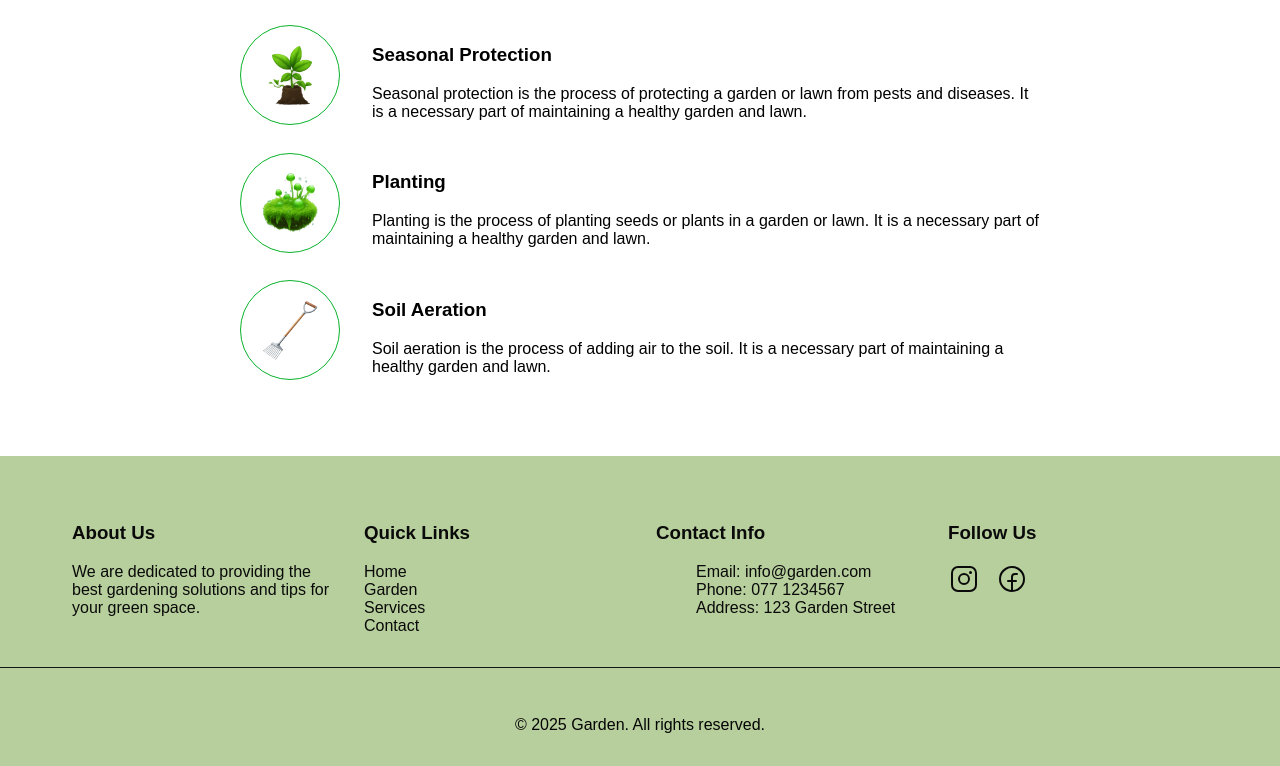
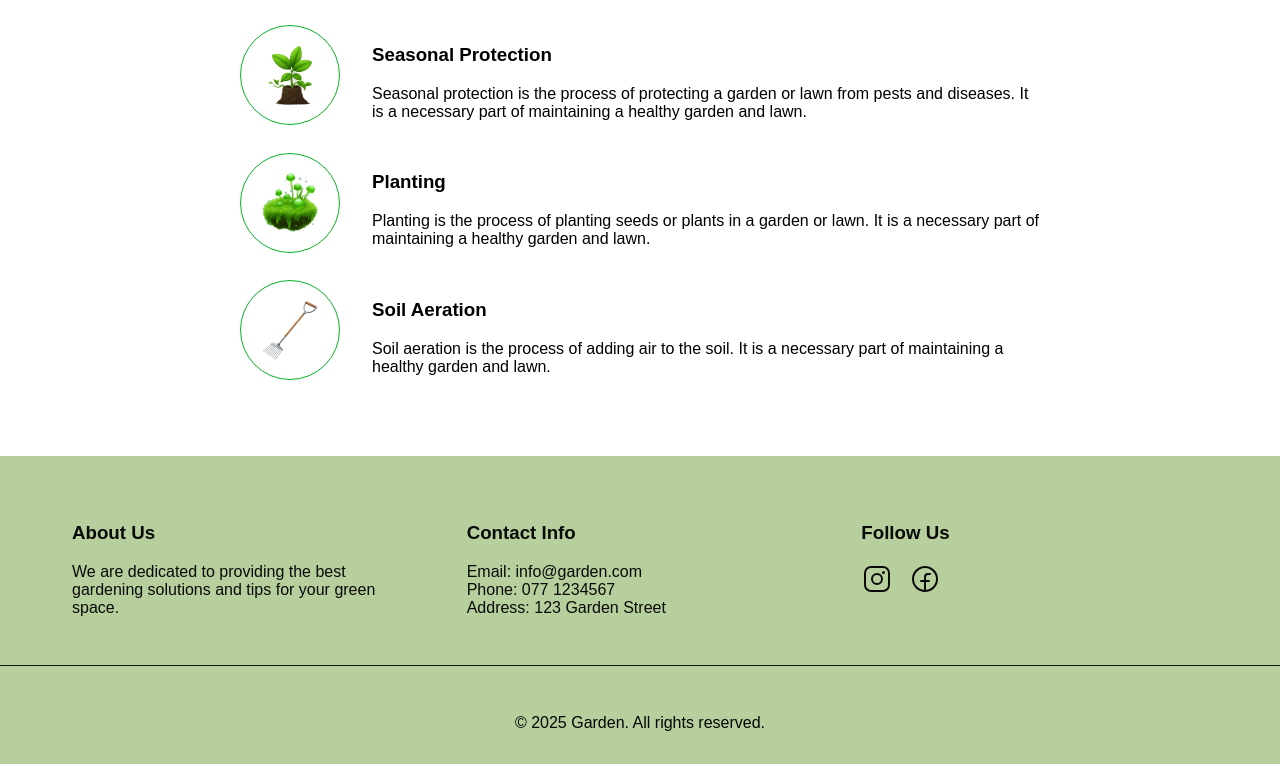
Before and after one commit to Vineethaveerapu/garden, a React (Vite) app: page / in a window 1280 px wide. Shown: the part 1630-2396 px from the top of the page. Built offline with nearby package versions, Linux system fonts and the light colour scheme.

Commit message:
removed quick links in footer

```diff
--- a/src/components/Footer/Footer.module.css
+++ b/src/components/Footer/Footer.module.css
@@ -6,6 +6,7 @@
 
   ul {
     list-style: none;
+    padding-left: 0;
   }
 }
 
@@ -15,7 +16,7 @@
   padding: 0 2rem;
   display: grid;
   grid-template-columns: repeat(auto-fit, minmax(250px, 1fr));
-  gap: 2rem;
+  gap: 3rem;
 }
 
 .socialLinks {
--- a/src/components/Footer/index.jsx
+++ b/src/components/Footer/index.jsx
@@ -12,11 +12,6 @@ const Footer = () => {
             We are dedicated to providing the best gardening solutions and tips
             for your green space.
           </p>
-        </div>
-
-        <div>
-          <h3>Quick Links</h3>
-          <Navigation />
         </div>
 
         <div>
--- a/src/components/MainHome/MainHome.module.css
+++ b/src/components/MainHome/MainHome.module.css
@@ -77,4 +77,8 @@
     flex-direction: column;
     height: 100%;
   }
+
+  .mainHomeContent {
+    margin-top: 0;
+  }
 }
```
